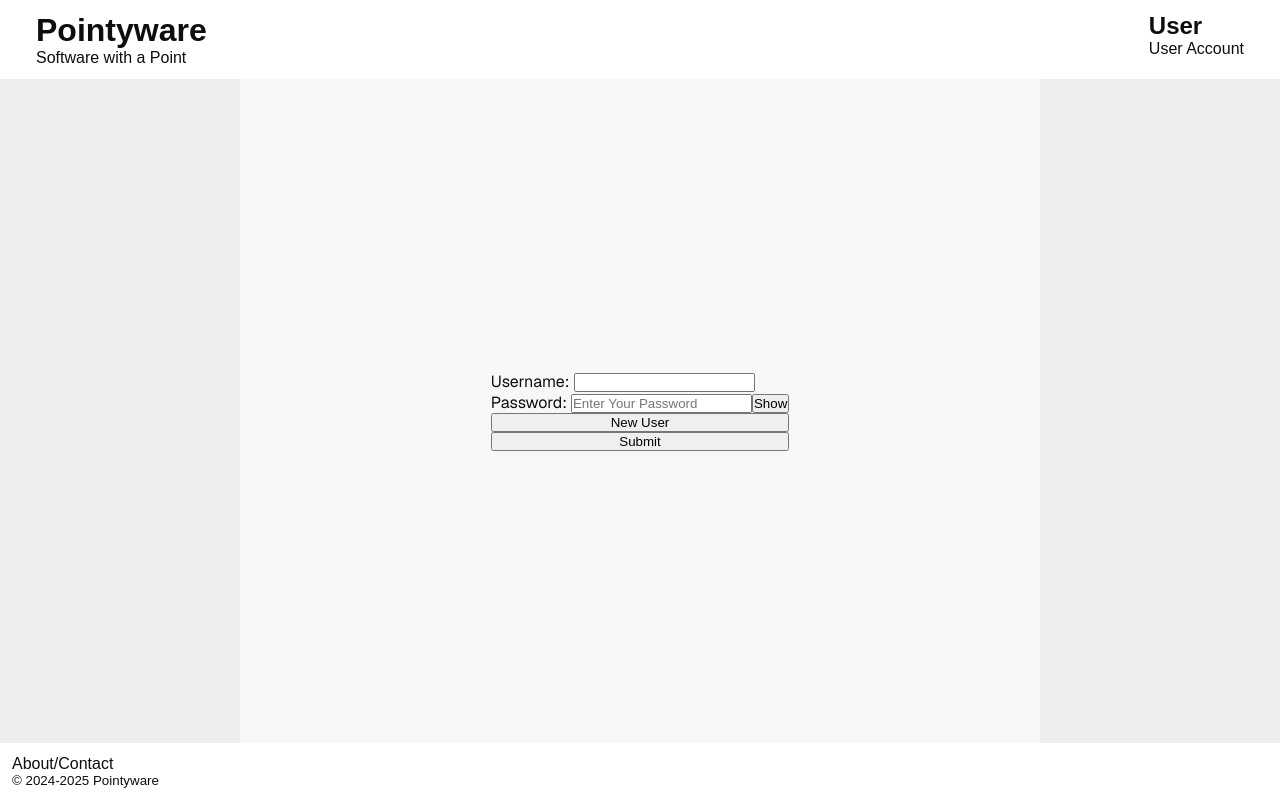
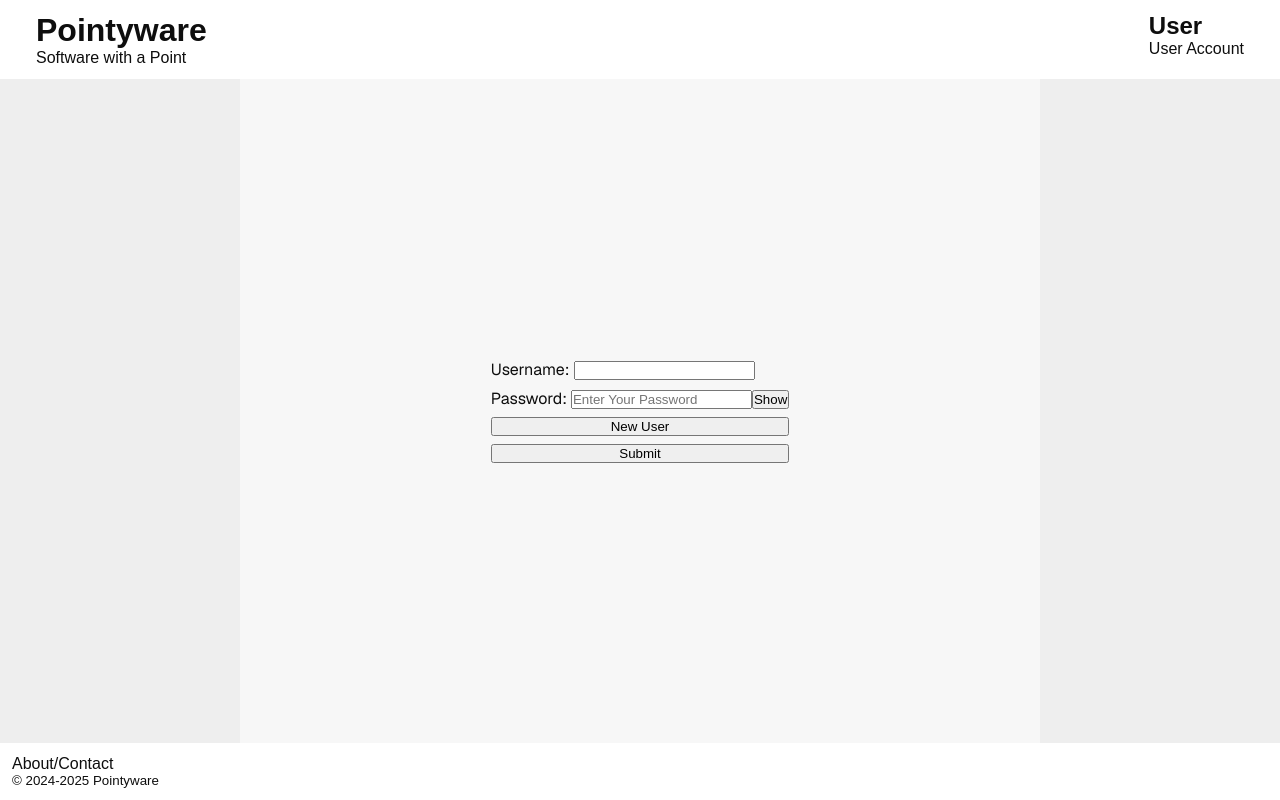
Before and after one commit to Pointyware/static-site, a Next.js app: page /login in a window 1280 px wide. Built offline with nearby package versions, Linux system fonts and the light colour scheme; a web font is replaced by a local one.

Commit message:
add login page gap

```diff
--- a/src/app/page.module.css
+++ b/src/app/page.module.css
@@ -202,4 +202,6 @@ a.secondary {
   display: flex;
   flex-direction: column;
   place-content: center center;
+
+  gap: var(--spacing-3);
 }
```
